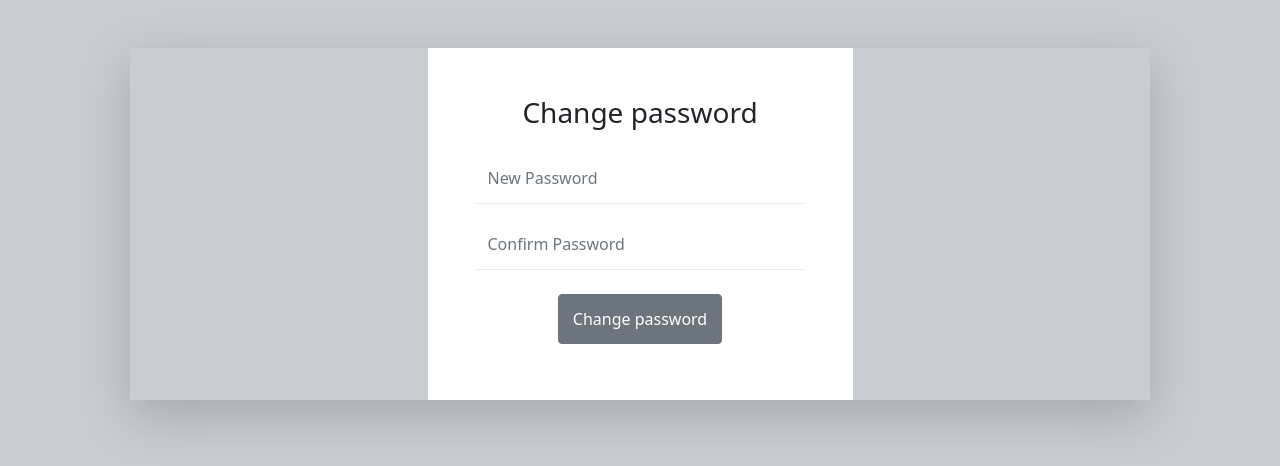
After one commit to Sandeep1908/EmailVarification-via-Django, a Django app: page /change/d9a75302-46f8-4e78-ad4a-6ea29a80a6a2 in a window 1280 px wide. The commit adds this page. Shown: the top 466 px of the page. Run offline with Django 3.2, Linux system fonts and the light colour scheme; some libraries are stand-ins or nearby versions.

Commit message:
save here

```diff
--- a/Core/urls.py
+++ b/Core/urls.py
@@ -25,5 +25,7 @@ urlpatterns = [
     path('token/',views.token_sent,name='token'),
     path('verify/<token>',views.verify,name='varify'),
     path('login/',views.login_attemp,name='login'),
-    path('logout/',views.logout_user,name='logout')
+    path('logout/',views.logout_user,name='logout'),
+    path('forgot password/',views.forgot,name='forgot'),
+    path('change/<token>',views.changepwd,name='changepwd'),
 ]
--- /dev/null
+++ b/app/templates/app/change.html
@@ -0,0 +1,39 @@
+{% extends 'app/base.html' %}
+{% block title %}
+Change password
+{% endblock title %}
+{% block content %}
+<div class="container">
+    <div class="row m-5 no-gutters justify-content-center shadow-lg">
+        <div class="col-5 bg-white text-center p-5">
+            {% if messages %}
+            {% for message in messages %}
+            <p class="alert alert-danger">{{message}}</p>
+            {% endfor %}
+            {% endif %}
+            <h3 class="pb-3">Change password</h3>
+            <div class="form-style">
+                <form method="POST">
+                    {% csrf_token %}
+                    <div class="form-group pb-3">
+                        <input type="password" name="password1" placeholder="New Password" class="form-control" id="exampleInputEmail1"
+                            aria-describedby="emailHelp">
+                    </div>
+
+                    <div class="form-group pb-3">
+                        <input type="password" name="password2" placeholder="Confirm Password" class="form-control" id="exampleInputEmail1"
+                            aria-describedby="emailHelp">
+                    </div>
+
+                    <div class="pb-2">
+                        <button type="submit" class="btn btn-secondary w-50 font-weight-bold mt-2">Change password</button>
+                    </div>
+
+                </form>
+
+            </div>
+
+        </div>
+    </div>
+</div>
+{% endblock content %}
--- a/app/templates/app/login.html
+++ b/app/templates/app/login.html
@@ -32,7 +32,7 @@ Login
           </div>
           <div class="d-flex align-items-center justify-content-between">
 
-            <div><a href="#">Forget Password?</a></div>
+            <div><a href="{% url 'forgot' %}">Forget Password?</a></div>
           </div>
           <div class="pb-2">
             <button type="submit" class="btn btn-dark w-100 font-weight-bold mt-2">Login</button>
--- a/app/templates/app/register.html
+++ b/app/templates/app/register.html
@@ -33,9 +33,7 @@ SignUp
                         <input type="password" name="password" placeholder="Password" class="form-control" id="exampleInputPassword1">
                     </div>
 
-                    <div class="d-flex align-items-center justify-content-between">
-                        <div><a href="#">Forget Password?</a></div>
-                    </div>
+
 
                     <div class="pb-2">
                         <button type="submit" class="btn btn-dark w-100 font-weight-bold mt-2">Sign Up</button>
--- a/app/views.py
+++ b/app/views.py
@@ -78,6 +78,36 @@ def register(request):
     else:
         return redirect('/')
 
+def forgot(request):
+    if request.method == 'POST':
+        username=request.POST['username']
+        user=User.objects.filter(username=username).first()
+        if user is not None:
+            email=user.email
+            profile=Profile.objects.filter(user=user).first()
+            token=profile.token
+            send_forgot_mail(email,token)
+            return redirect('/token')
+        else:
+            messages.info(request,'Username not found')
+            return redirect('/forgot password')
+    else:
+     return render(request, 'app/forgotpwd.html')
+
+def changepwd(request,token):
+    if request.method == 'POST':
+        password1=request.POST['password1']
+        password2=request.POST['password2']
+
+        if password1==password2:
+            profile=Profile.objects.filter(token=token).first()
+
+        else:
+            messages.info(request,'Password not matched')
+            return redirect('/changepassword')
+    else:
+        return render(request, 'app/change.html')
+
 def logout_user(request):
     logout(request)
     request.session.flush()
@@ -106,3 +136,10 @@ def send_confirmation_mail(email,token):
     email_from=EMAIL_HOST_USER
     recipient_list=[email]
     send_mail(subject,messages,email_from,recipient_list)
+
+def send_forgot_mail(email,token):
+    subject=f'Click the link to change password'
+    messages=f'please click this link to be varified http://127.0.0.1:8000/change/{token}'
+    email_from=EMAIL_HOST_USER
+    recipient_list=[email]
+    send_mail(subject,messages,email_from,recipient_list)
```
Also changed, not shown: app/templates/app/forgotpwd.html (added, +34 -0 lines), db.sqlite3.
